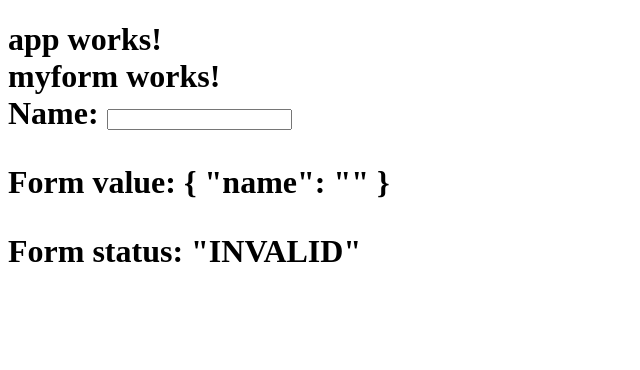
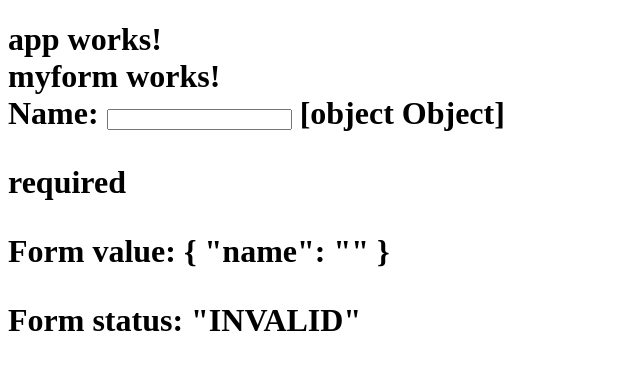
Before and after one commit to kosz/a4-custom-form-compoennt, an Angular app: page / in a window 1280 px wide. Shown: the top 370 px of the page, without its empty margins (0-640 px from the left). Built offline with nearby package versions, Linux system fonts and the light colour scheme.

Commit message:
feat: pipe that can list all error keys :key:

```diff
--- a/src/app/app.module.ts
+++ b/src/app/app.module.ts
@@ -7,10 +7,14 @@ import { AppComponent } from './app.component';
 import { MyformComponent } from './myform/myform.component';
 import { MyinputComponent } from './myinput/myinput.component';
 
+import { KeysPipe } from './myinput/keys.pipe';
+
+
 @NgModule({
   declarations: [
     AppComponent,
     MyformComponent,
+    KeysPipe,
     MyinputComponent
   ],
   imports: [
--- /dev/null
+++ b/src/app/myinput/keys.pipe.ts
@@ -0,0 +1,8 @@
+import { Pipe, PipeTransform } from '@angular/core';
+
+@Pipe({ name: 'keys' })
+export class KeysPipe implements PipeTransform {
+  transform(value: any, args?: any[]): any[] {
+    return !!value ? Object.keys(value) : [];
+  }
+}
--- a/src/app/myinput/myinput.component.html
+++ b/src/app/myinput/myinput.component.html
@@ -1,3 +1,9 @@
 <label class="center-block">Name:
   <input class="form-control" [formControl]="formControl">
 </label>
+
+{{ formControl.errors }}
+
+<p *ngFor="let validationError of formControl.errors | keys">
+  {{ validationError }}
+</p>
```
